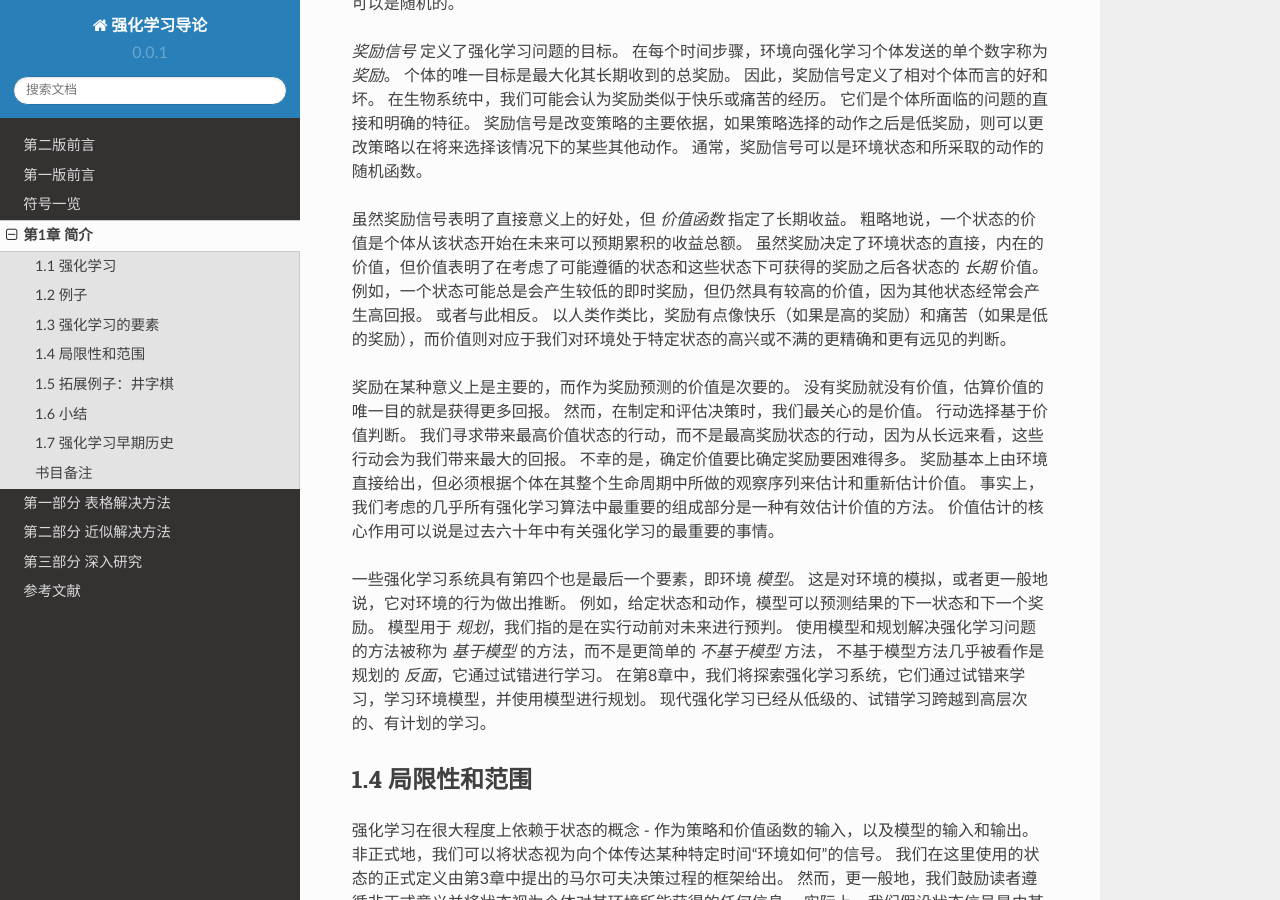
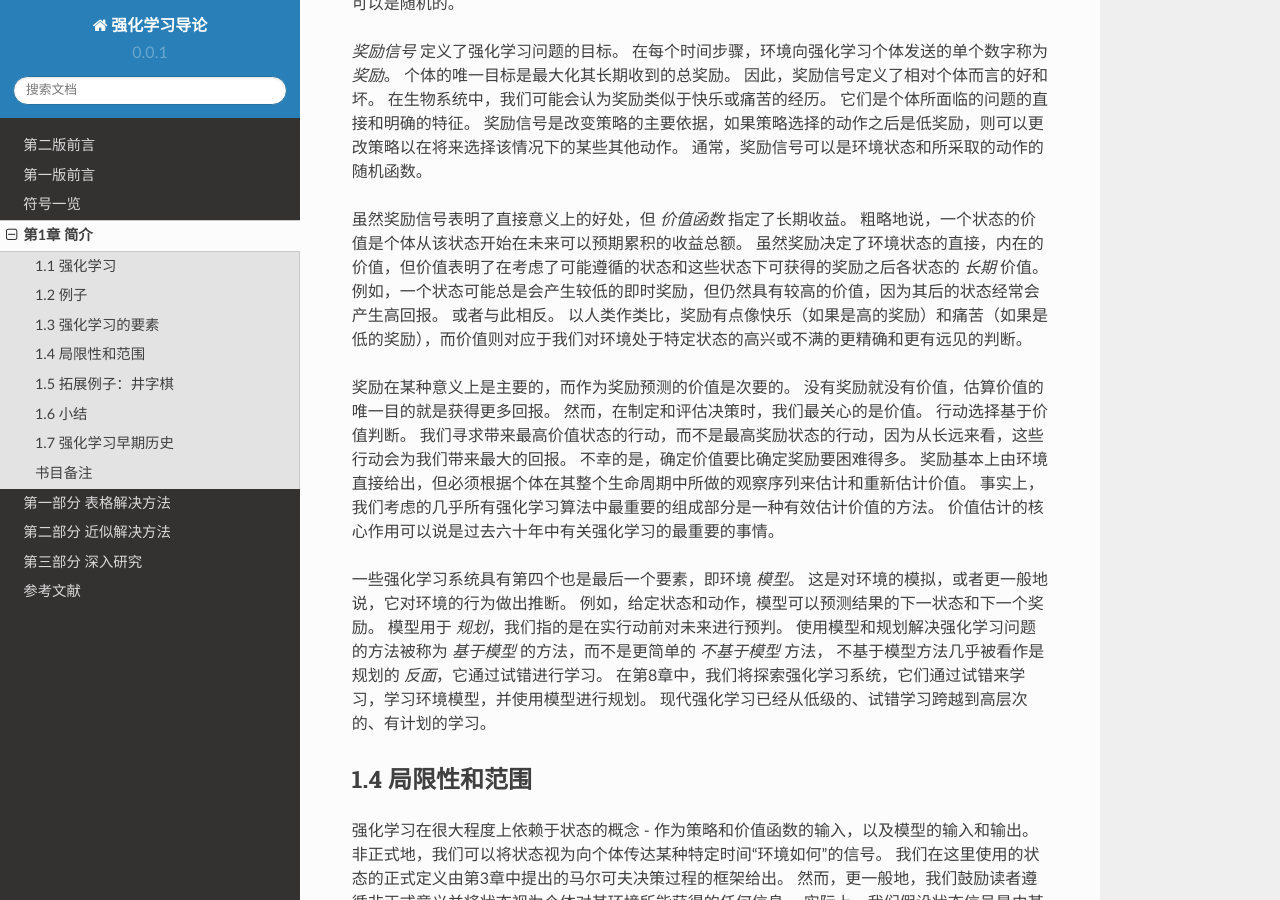
Before and after one commit to qiwihui/reinforcement-learning-an-introduction-chinese, a Sphinx documentation site: the page built from source/chapter1/introduction.rst, in a window 1280 px wide and 900 px high, scrolled down 3672 px. Built offline with Sphinx 7.4.7 and the Read the Docs theme 2.0.0, drawn with Linux system fonts in a browser that asks for light colours.

Commit message:
关于低奖励高价值的例子的翻译错误
“For example, a state might always yield a low immediate reward but still have a high value because it is regularly *followed by* other states that yield high rewards.”
这句话中“followed by”是关键，但是译文中没有体现出来。:)

```diff
--- a/source/chapter1/introduction.rst
+++ b/source/chapter1/introduction.rst
@@ -152,7 +152,7 @@
 虽然奖励信号表明了直接意义上的好处，但 *价值函数* 指定了长期收益。
 粗略地说，一个状态的价值是个体从该状态开始在未来可以预期累积的收益总额。
 虽然奖励决定了环境状态的直接，内在的价值，但价值表明了在考虑了可能遵循的状态和这些状态下可获得的奖励之后各状态的 *长期* 价值。
-例如，一个状态可能总是会产生较低的即时奖励，但仍然具有较高的价值，因为其他状态经常会产生高回报。
+例如，一个状态可能总是会产生较低的即时奖励，但仍然具有较高的价值，因为其后的状态经常会产生高回报。
 或者与此相反。
 以人类作类比，奖励有点像快乐（如果是高的奖励）和痛苦（如果是低的奖励），而价值则对应于我们对环境处于特定状态的高兴或不满的更精确和更有远见的判断。
 
```
